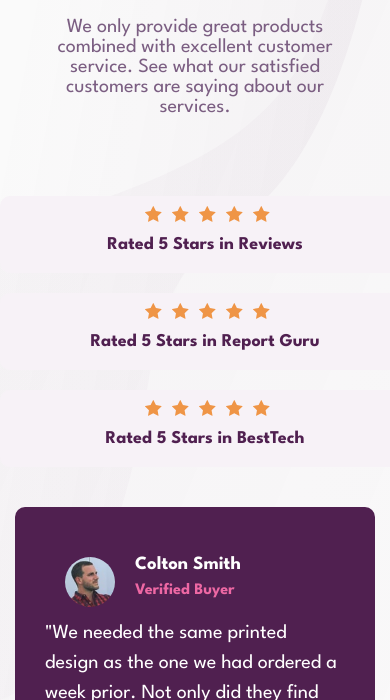
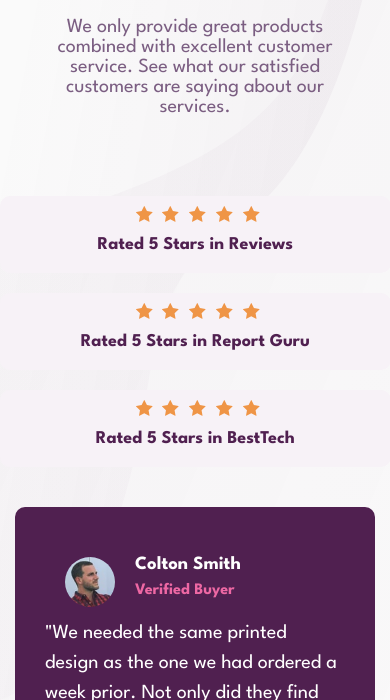
Before and after one commit to UbaidRussell/social-proof-section, a plain HTML site: page index.html in a window 390 px wide. Shown: the part 144-844 px from the top of the page. Drawn offline with Linux system fonts and the light colour scheme.

Commit message:
Updated rating section for the mobile version 🔧

```diff
--- a/main.css
+++ b/main.css
@@ -142,7 +142,7 @@ body{
 /* media querie for #rating on mobile */
 @media screen and (min-width: 100px) and (max-width: 600px){
     .rating-section-part-one{
-        width:100vw;
+        width:95vw;
         padding:10px;
         text-align: center;
     }
@@ -153,7 +153,7 @@ body{
     }
 
     .rating-section-part-two{
-        width:100vw;
+        width:95vw;
         padding:10px;
         margin-left:0px;
         text-align: center;
@@ -164,7 +164,7 @@ body{
         margin:10px;
     }
     .rating-section-part-three{
-        width:100vw;
+        width:95vw;
         padding:10px;
         margin-left:0px;
         text-align: center;
```
